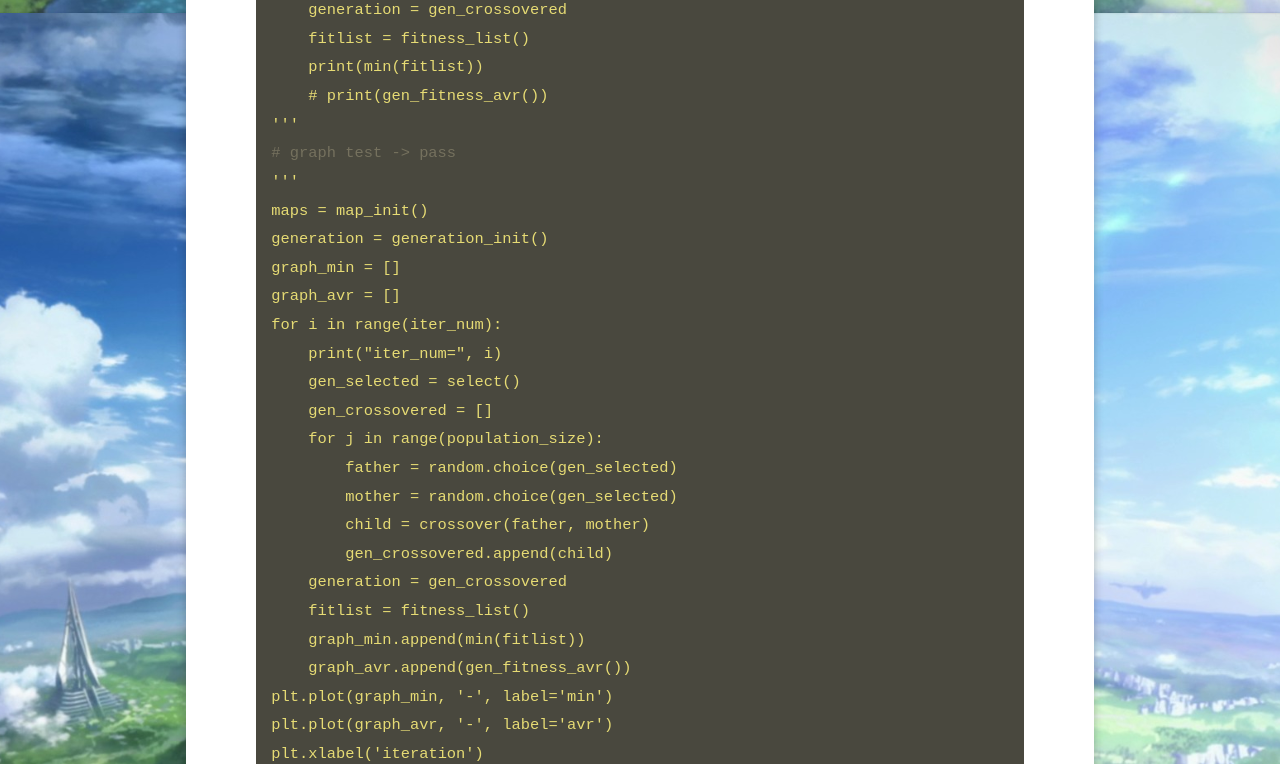
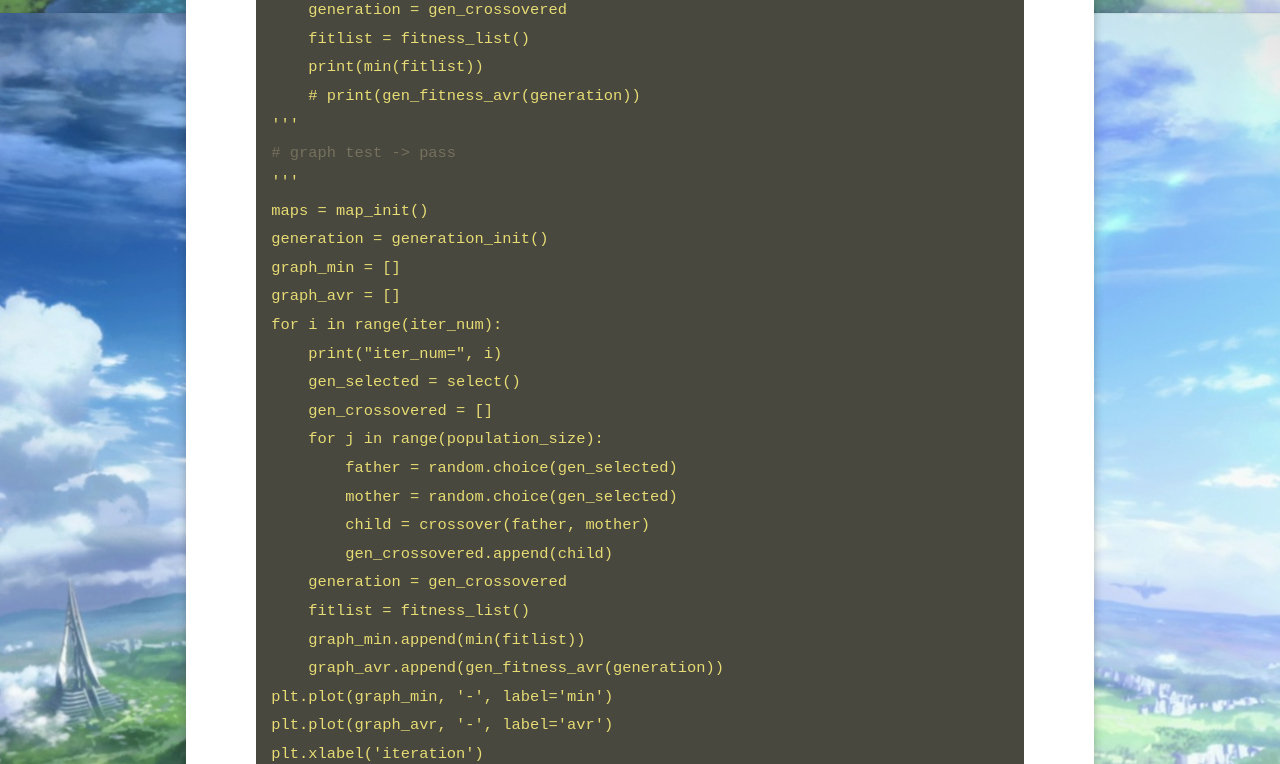
Before and after one commit to Clynie/hanyihong0324.github.io, a Jekyll site: the page built from _posts/2017-11-22-TravelingSalesmanProblem.md, in a window 1280 px wide and 1400 px high, scrolled down 14799 px. Shown: the part 488-1252 px from the top of the window. Built offline with Jekyll 4.4.1, drawn with Linux system fonts in a browser that asks for light colours; some web fonts are replaced; some of the changed text lies outside the part shown.

Commit message:
fix code bug in TSP article

```diff
--- a/_posts/2017-11-22-TravelingSalesmanProblem.md
+++ b/_posts/2017-11-22-TravelingSalesmanProblem.md
@@ -130,7 +130,7 @@
 
 
 # a debugging function to get average fitness of generation
-def gen_fitness_avr():
+def gen_fitness_avr(generation):
     fitness_sum = 0
     for i in range(population_size):
         fitness_sum += fitness(generation[i])
@@ -257,7 +257,7 @@
     generation = gen_crossovered
     fitlist = fitness_list()
     graph_min.append(min(fitlist))
-    graph_avr.append(gen_fitness_avr())
+    graph_avr.append(gen_fitness_avr(generation))
 plt.plot(graph_min, '-', label='min')
 plt.plot(graph_avr, '-', label='avr')
 plt.xlabel('iteration')
@@ -364,7 +364,7 @@
 
 
 # a debugging function to get average fitness of generation
-def gen_fitness_avr():
+def gen_fitness_avr(generation):
     fitness_sum = 0
     for i in range(population_size):
         fitness_sum += fitness(generation[i])
@@ -483,7 +483,7 @@
     generation = gen_crossovered
     fitlist = fitness_list()
     print(min(fitlist))
-    # print(gen_fitness_avr())
+    # print(gen_fitness_avr(generation))
 '''
 # graph test -> pass
 '''
@@ -503,7 +503,7 @@
     generation = gen_crossovered
     fitlist = fitness_list()
     graph_min.append(min(fitlist))
-    graph_avr.append(gen_fitness_avr())
+    graph_avr.append(gen_fitness_avr(generation))
 plt.plot(graph_min, '-', label='min')
 plt.plot(graph_avr, '-', label='avr')
 plt.xlabel('iteration')
```
